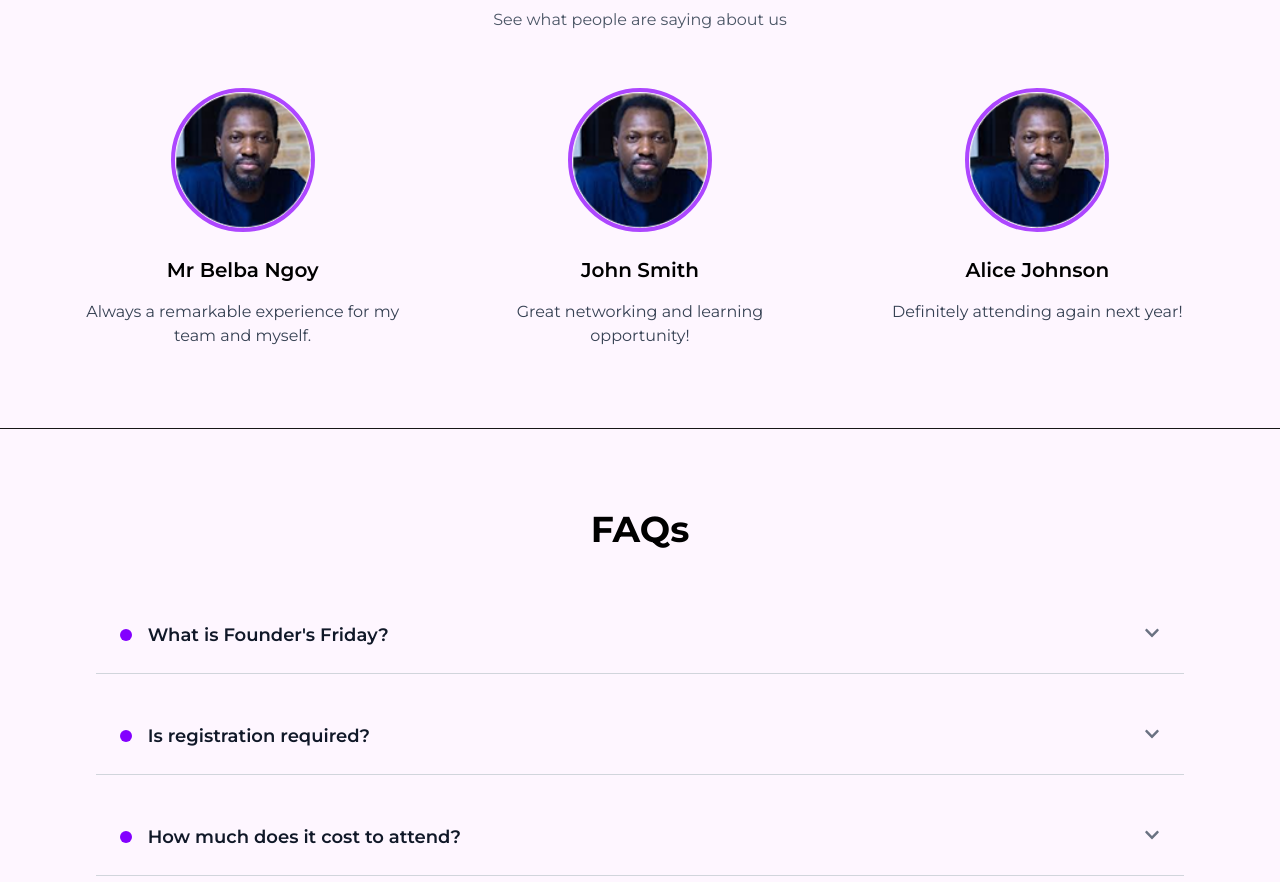
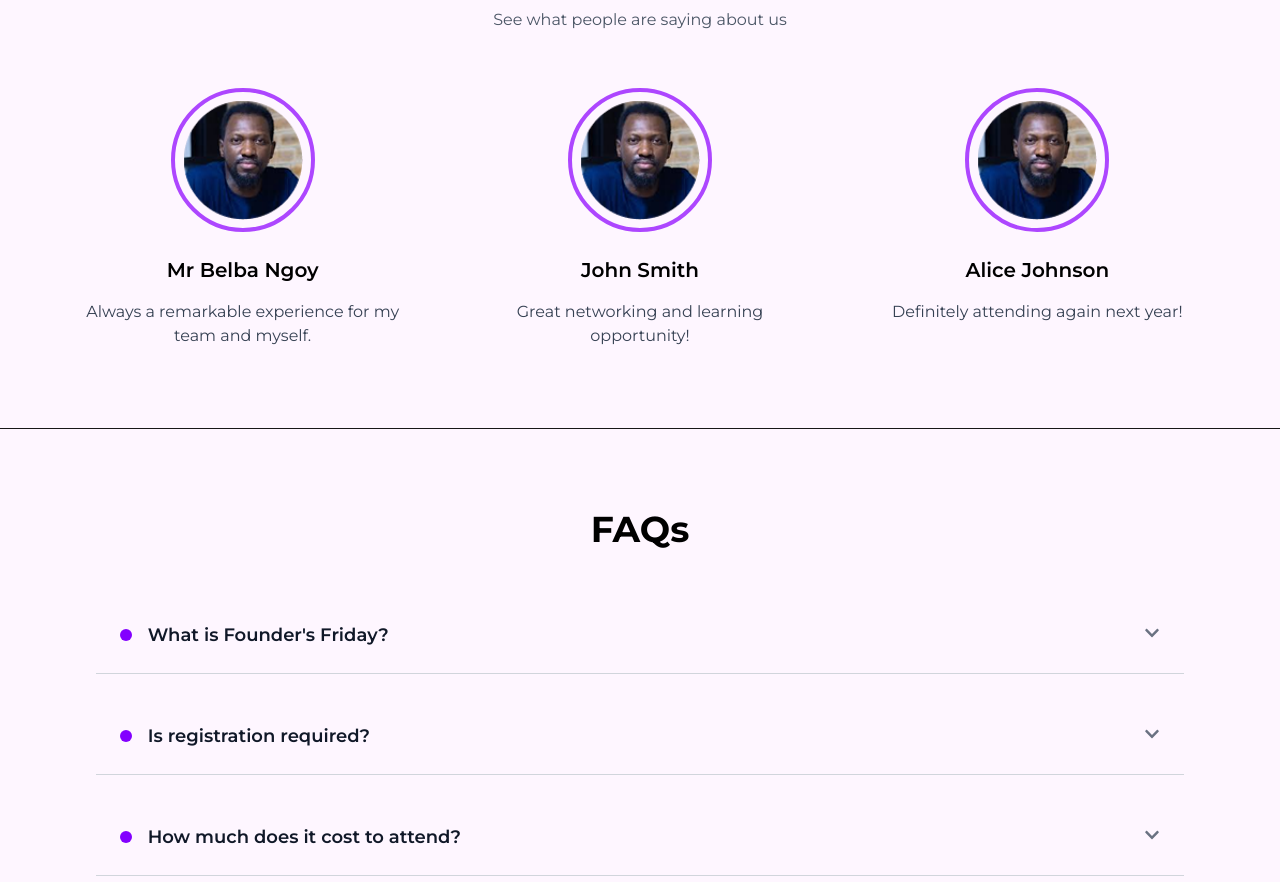
Before and after one commit to binumarcodes/Belsoft-Task, a Next.js app: page / in a window 1280 px wide. Shown: the part 3760-4642 px from the top of the page. Built offline with nearby package versions, Linux system fonts and the light colour scheme.

Commit message:
Added Montserrat font

```diff
--- a/src/components/TestimonialsSection.tsx
+++ b/src/components/TestimonialsSection.tsx
@@ -114,7 +114,7 @@ export default function AttendeeTestimonials() {
         <div className="grid grid-cols-1 sm:grid-cols-2 lg:grid-cols-3 gap-10">
           {visibleTestimonials.map((user, index) => (
             <div key={index} className="testimonial-card text-center p-4">
-              <div className="w-32 h-32 sm:w-36 sm:h-36 rounded-full border-4 border-purple-500 mx-auto mb-6 overflow-hidden">
+<div className="w-32 h-32 sm:w-36 sm:h-36 rounded-full border-4 border-purple-500 mx-auto mb-6 overflow-hidden p-2">
                 <Image
                   src={user.avatar}
                   alt={user.name}
```
